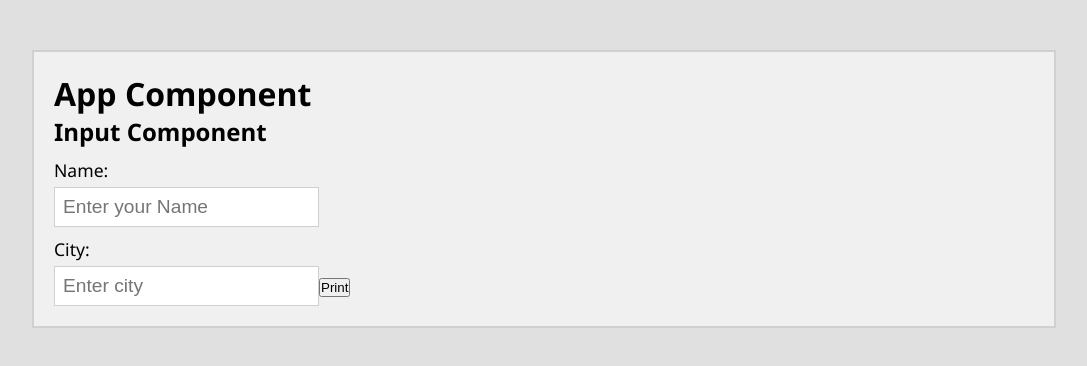
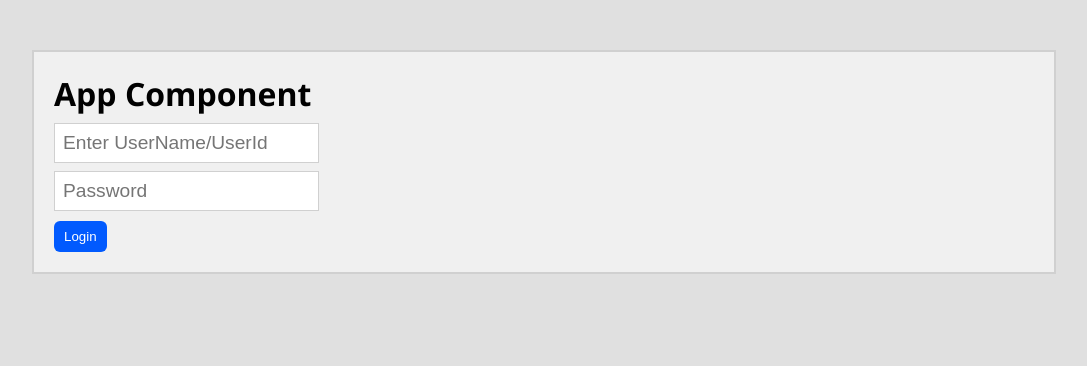
Before and after one commit to vinaypathrikarreactjstrainer/fusion-reactjs-batch-48, a React (Vite) app: page / in a window 1280 px wide. Shown: the top 366 px of the page, without its empty margins (96-1183 px from the left). Built offline with nearby package versions, Linux system fonts and the light colour scheme.

Commit message:
basic validation in react

```diff
--- a/src/App.jsx
+++ b/src/App.jsx
@@ -9,6 +9,7 @@ import LifeCycleMethod from "./typesofcomponent/classcomponent/LifeCycleMethod";
 import Events from "./typesofcomponent/functionalcomponent/Events";
 import Input from "./typesofcomponent/functionalcomponent/Input";
 import './index.css';
+import Login from "./typesofcomponent/functionalcomponent/validation/login/Login";
 function App(){
   // const brands = ['Apple', 'Sony', 'Samsung'];
   return (
@@ -18,7 +19,9 @@ function App(){
     {/* <p>This is paragraph</p> */}
     {/* Functional Component */}
     {/* <Events /> */}
-    <Input />
+    {/* <Input /> */}
+    <Login />
+
     {/* Class Component */}
     {/* <BasicClassComp greet = "React => Basic class component" user = "Akansha"/> */}
     {/* <LifeCycleMethod /> */}
--- a/src/index.css
+++ b/src/index.css
@@ -25,4 +25,16 @@ label {
   border: 1px solid #d0d0d0;
   background-color: #fff;
   font-size: 1.2em;
+  display: block;
+  margin: 8px 0px;
 }
+button {
+  padding:8px 10px;
+  background-color: #015afe;
+  color: white;
+  border: transparent;
+  cursor: pointer;
+  border-radius: 6px;
+  display: block;
+  margin-top: 10px;
+}
--- /dev/null
+++ b/src/typesofcomponent/functionalcomponent/validation/login/Login.jsx
@@ -0,0 +1,53 @@
+import React, { useState } from "react";
+
+const Login = () => {
+    // states
+    const [user, setUser] = useState('');
+    const [password, setPassword] = useState('');
+    const [userErr, setUserErr] = useState(false);
+    const [passErr, setPassErr] = useState(false);
+    // functions
+    const userHandler = event => {
+        console.log('user => ', event.target.value.length);
+        let userVal = event.target.value.length;
+        // username must be greaterthan 3 char.
+        if(userVal < 4){
+            console.warn('Invalid User name');
+            setUserErr(true);
+        } else {
+            setUserErr(false);
+        }
+    }
+    const passwordHandler = event => {
+        console.log('password => ', event.target.value);
+        let passVal = event.target.value.length;
+        if(passVal < 6){
+            console.warn('Invalid Password');
+            setPassErr(true);
+        } else {
+            setPassErr(false);
+        }
+    }
+    // Events
+    const loginHandler = (e) => {
+        e.preventDefault();
+        alert('clicked');
+    }
+  return (
+    <>
+      <form onSubmit={loginHandler}>
+        <input type="text" placeholder="Enter UserName/UserId" className="form-input" onChange={(e) => userHandler(e)} />
+        {
+            userErr ? <span>Invalid User Name</span> : null
+        }
+        <input type="text" placeholder="Password" className="form-input" onChange = {(e) => passwordHandler(e)} />
+        {
+            passErr ? <span>Invalid Password</span> : null
+        }
+        <button type="submit">Login</button>
+      </form>
+    </>
+  );
+};
+
+export default Login;
```
